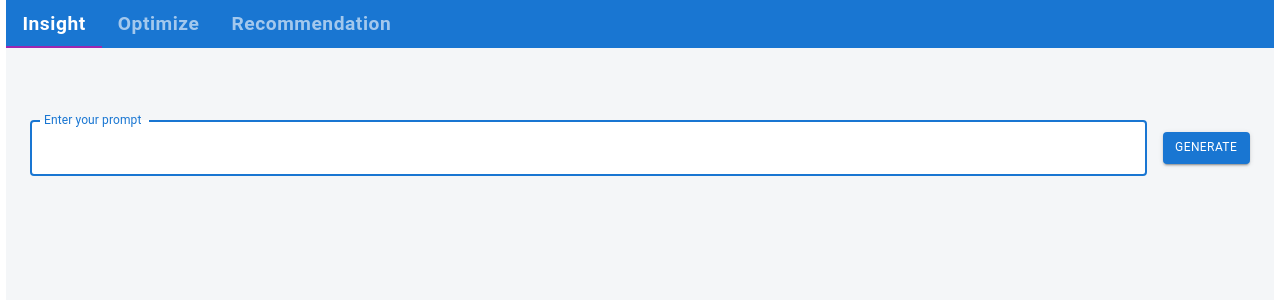
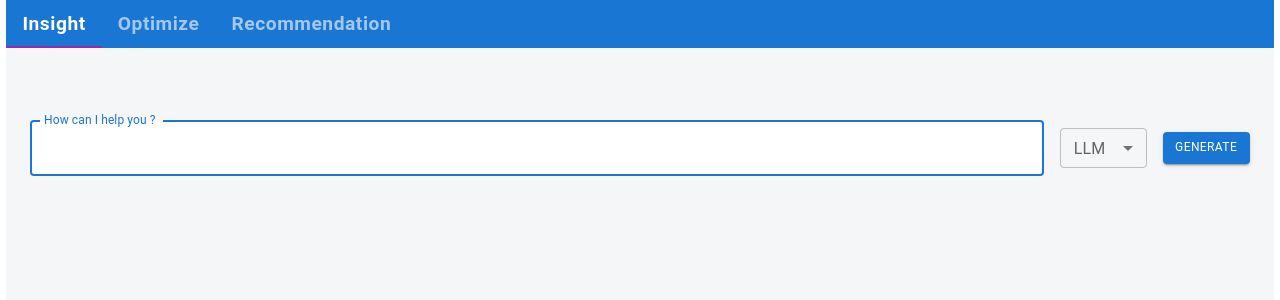
Before and after one commit to RASP-Technologies/tag-ui, a React (Vite) app: page / in a window 1280 px wide. Shown: the top 300 px of the page. Built offline with nearby package versions, Linux system fonts and the light colour scheme.

Commit message:
Changed alignment and added LLM Model

```diff
--- a/src/App.jsx
+++ b/src/App.jsx
@@ -13,7 +13,7 @@ const App = () => {
 
   return (
     <Container maxWidth={false} disableGutters sx={{ width: "99vw", margin: 0, padding: 0, backgroundColor: "#f4f6f8", minHeight: "100vh", display: "flex", flexDirection: "column" }}>
-      <AppBar position="static" sx={{ width: '100%', maxWidth: '100%', backgroundColor: "#1976d2", boxShadow: "none" }}>
+      <AppBar position="static" sx={{ width: '100%', maxWidth: '100%', backgroundColor: "#FF000", boxShadow: "none" }}>
         <Tabs
           value={tabIndex}
           onChange={handleTabChange}
@@ -24,7 +24,7 @@ const App = () => {
           sx={{ "& .MuiTab-root": { fontSize: '1.2rem', color: "white", fontWeight: "bold", textTransform: "none" , alignItems: "left"}
           ,"& .MuiTabs-flexContainer": { justifyContent: 'flex-start'}
           }}
-        >
+        >ˀ
           <Tab label="Insight" />
           <Tab label="Optimize" />
           <Tab label="Recommendation" />
--- a/src/components/Insight.jsx
+++ b/src/components/Insight.jsx
@@ -19,6 +19,10 @@ import {
   Toolbar,
   IconButton,
   Link,
+  FormControl,
+  InputLabel,
+  Select,
+  MenuItem
 } from "@mui/material";
 import MenuIcon from '@mui/icons-material/Menu';
 
@@ -33,6 +37,22 @@ const BusinessUserTab = () => {
   const [insightLoading, setInsightLoading] = useState(false);
   const [insightTimeout, setInsightTimeout] = useState(null);
   const textFieldRef = useRef(null);
+  const [page, setPage] = useState(0);
+  const rowsPerPage = 5; // Number of rows per page
+  const [selectedModel, setSelectedModel] = useState('');
+
+  const models = [
+    { value: 'gpt-4', label: 'GPT-4' },
+    { value: 'gpt-3.5-turbo', label: 'GPT-3.5 Turbo' },
+    { value: 'claude-3', label: 'Claude 3' },
+    { value: 'claude-2', label: 'Claude 2' }
+  ];
+
+  const handleChange = (event) => {
+    const value = event.target.value;
+    setSelectedModel(value);
+    onModelSelect(value); // Callback to parent component
+  };
 
   const handleFetchData = () => {
     setLoading(true);
@@ -59,6 +79,11 @@ const BusinessUserTab = () => {
         query: `SELECT region, SUM(sales) AS total_sales FROM sales_data
                 GROUP BY region ORDER BY total_sales DESC LIMIT 5`,
         data: [
+          { region: "North", sales: "$500,000" },
+          { region: "South", sales: "$450,000" },
+          { region: "East", sales: "$420,000" },
+          { region: "West", sales: "$410,000" },
+          { region: "Central", sales: "$400,000" },
           { region: "North", sales: "$500,000" },
           { region: "South", sales: "$450,000" },
           { region: "East", sales: "$420,000" },
@@ -210,17 +235,43 @@ const BusinessUserTab = () => {
      <CssBaseline />
       <Box sx={{ mt: 2, mb: 2, width: '100%',  display: 'flex', flexDirection: 'column', alignItems: 'center' }}>
         <Grid container spacing={2} sx={{ mt: 2 }}>
-            <Grid item xs={12} sm={11}>
+            <Grid item xs={12} sm={10}>
                 <TextField
                     inputRef={textFieldRef}
                     autoFocus
                     fullWidth
-                    label="Enter your prompt"
+                    label="How can I help you ?"
                     variant="outlined"
                     value={prompt}
                     onChange={(e) => setPrompt(e.target.value)}
                     sx={{ mb: 2, backgroundColor: "white", borderRadius: 1 }}
                 />
+            </Grid>
+            <Grid item xs={12} sm={1}
+              sx={{
+                display: 'flex',
+                justifyContent: 'center',
+                alignItems: 'center',
+                textAlign: 'center'
+              }}
+            >
+              <FormControl fullWidth size="small">
+                <InputLabel id="model-select-label">LLM</InputLabel>
+                <Select
+                  labelId="model-select-label"
+                  id="model-select"
+                  value={selectedModel}
+                  label="AI Model"
+                  onChange={handleChange}
+                  sx={{ mb: 2 }}
+                >
+                  {models.map((model) => (
+                    <MenuItem key={model.value} value={model.value}>
+                      {model.label}
+                    </MenuItem>
+                  ))}
+                </Select>
+              </FormControl>
             </Grid>
             <Grid item xs={12} sm={1}
                 sx={{
@@ -243,27 +294,15 @@ const BusinessUserTab = () => {
       {query && (
 
       <Grid container spacing={2} sx={{ mt: 2 }}>
-          <Grid item xs={12} sm={5} sx={{ alignSelf: 'flex-start' }}>
-              <Box sx={{ width: '100%', display: 'flex', flexDirection: 'column' }}>
-                <Paper sx={{ mt: 3, mb: 2, p: 2, width: "100%" }}>
-                  <Typography variant="h6" sx={{ fontWeight: "bold", color: "#1976d2" }}>Executed Query:</Typography>
-                  <Typography variant="body2" fontFamily="monospace">{query}</Typography>
-                </Paper>
-               </Box>
+          <Grid item xs={12} sm={6}>
                 {data.length > 0 && (
-                <Button variant="contained" color="primary" onClick={handleInsightData} sx={{ mb: 2 }}>
-                  Get Insights
-                </Button>
-              )}
-          </Grid>
-          <Grid item xs={12} sm={7} sx={{ alignSelf: 'flex-start' }}>
-                {data.length > 0 && (
-                  <Box sx={{ width: '100%', display: 'flex', flexDirection: 'column' }}>
-                    <TableContainer component={Paper} sx={{ mt: 2, mb: 2, width: "100%" }}>
+                  <Paper sx={{ p: 2, minHeight: 400, display: "flex", flexDirection: "column", justifyContent: "space-between" }}>
+                    <Box>
                     <Typography variant="h6" sx={{ p: 2, fontWeight: "bold", color: "#1976d2" }}>
                         Retrieved Data:
                     </Typography>
-                      <Table>
+                      <TableContainer  sx={{ maxHeight: 300 }}>
+                        <Table stickyHeader>
                           <TableHead>
                             <TableRow>
                               {Object.keys(data[0]).map((key) => (
@@ -274,7 +313,7 @@ const BusinessUserTab = () => {
                             </TableRow>
                           </TableHead>
                           <TableBody>
-                          {data.map((row, index) => (
+                            {data.slice(page * rowsPerPage, page * rowsPerPage + rowsPerPage).map((row, index) => (
                               <TableRow key={index}>
                                 {Object.keys(row).map((key) => (
                                   <TableCell key={key}>{row[key]}</TableCell>
@@ -285,7 +324,34 @@ const BusinessUserTab = () => {
                         </Table>
                       </TableContainer>
                       </Box>
+                      <Box sx={{ display: "flex", justifyContent: "center", mt: 2 }}>
+                        {Array.from({ length: Math.ceil(data.length / rowsPerPage) }, (_, index) => (
+                          <Button
+                            key={index}
+                            variant={page === index ? "contained" : "outlined"}
+                            onClick={() => setPage(index)}
+                            sx={{ mx: 0.5 }}
+                          >
+                            {index + 1}
+                          </Button>
+                        ))}
+                      </Box>
+
+                  </Paper>
                 )}
+                {data.length > 0 && (
+                <Button variant="contained" color="primary" onClick={handleInsightData} sx={{ mt: 2 }}>
+                  Get Insights
+                </Button>
+              )}
+          </Grid>
+          <Grid item xs={12} sm={5} sx={{ alignSelf: 'flex-start' }}>
+            <Paper sx={{ p: 2, minHeight: 200, display: "flex", flexDirection: "column", justifyContent: "space-between" }}>
+              <Box>
+                <Typography variant="h6" sx={{ fontWeight: "bold", color: "#1976d2" }}>Executed Query:</Typography>
+                <Typography variant="body2" fontFamily="monospace">{query}</Typography>
+              </Box>
+            </Paper>
           </Grid>
       </Grid>
    )}
--- a/src/components/Optimize.jsx
+++ b/src/components/Optimize.jsx
@@ -86,7 +86,7 @@ const TechnicalAnalystTab = () => {
                     inputRef={textFieldRef}
                     autoFocus
                     fullWidth
-                    label="Enter your prompt"
+                    label="Want to optimize your query ?"
                     variant="outlined"
                     value={prompt}
                     onChange={(e) => setPrompt(e.target.value)}
@@ -101,7 +101,7 @@ const TechnicalAnalystTab = () => {
                            textAlign: 'center'
                          }}>
                      <Button variant="contained" color="primary" onClick={handleExecuteQuery} sx={{ mb: 2 , alignItems: 'center',typography: 'caption'}}>
-                             Execute Query
+                             EXECUTE
                    </Button>
              </Grid>
          </Grid>
```
Lines whose indentation alone changed are shown as unchanged.
